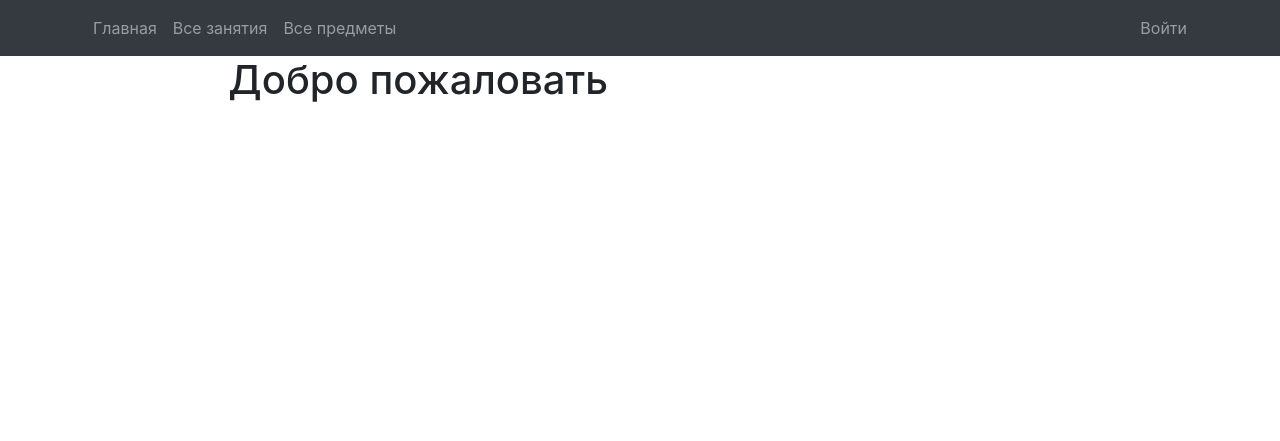
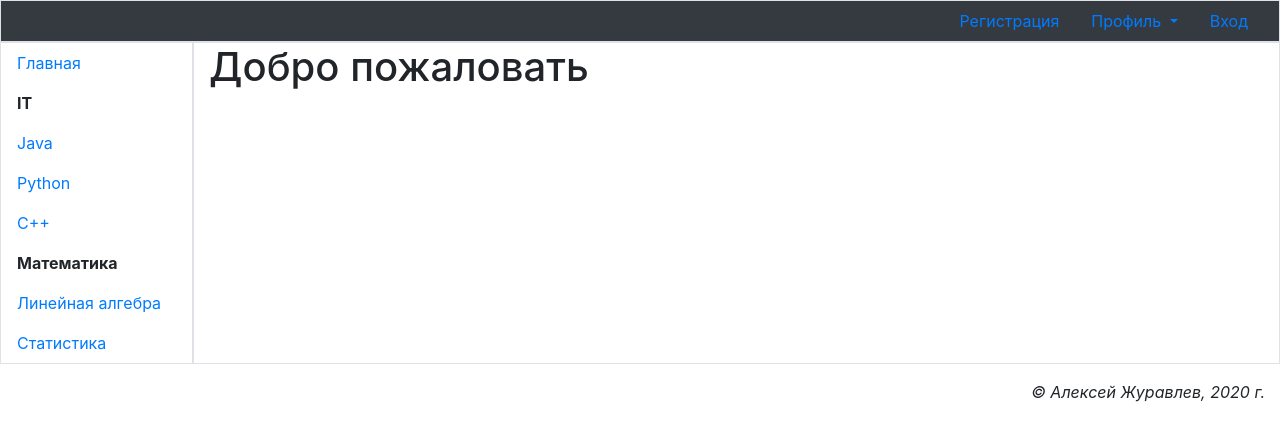
Before and after one commit to Afsent/education-platform, a Django app: template lwm/templates/main.html in a window 1280 px wide. Shown: the top 441 px of the page. Run offline with Django 3.2, Linux system fonts and the light colour scheme; the template is opened without the code that fills it, so the values that code supplies are empty; some libraries are stand-ins or nearby versions.

Commit message:
Refactor navbar

```diff
--- a/education_platform/settings.py
+++ b/education_platform/settings.py
@@ -35,7 +35,8 @@ INSTALLED_APPS = [
     'django.contrib.sessions',
     'django.contrib.messages',
     'django.contrib.staticfiles',
-    'lwm.apps.LwmConfig'
+    'lwm.apps.LwmConfig',
+    'bootstrap4',
 ]
 
 MIDDLEWARE = [
@@ -101,7 +102,7 @@ AUTH_PASSWORD_VALIDATORS = [
 # Internationalization
 # https://docs.djangoproject.com/en/3.0/topics/i18n/
 
-LANGUAGE_CODE = 'en-us'
+LANGUAGE_CODE = 'ru-ru'
 
 TIME_ZONE = 'UTC'
 
--- a/lwm/apps.py
+++ b/lwm/apps.py
@@ -3,3 +3,4 @@ from django.apps import AppConfig
 
 class LwmConfig(AppConfig):
     name = 'lwm'
+    verbose_name = 'Платформа онлайн образования'
--- a/lwm/templates/base_generic.html
+++ /dev/null
@@ -1,62 +0,0 @@
-<!DOCTYPE html>
-<html lang="en">
-<head>
-
-    {% block title %}<title>Learn With Me</title>{% endblock %}
-    <meta charset="utf-8">
-    <meta name="viewport" content="width=device-width, initial-scale=1">
-    <link rel="stylesheet"
-          href="https://stackpath.bootstrapcdn.com/bootstrap/4.4.1/css/bootstrap.min.css"
-          integrity="sha384-Vkoo8x4CGsO3+Hhxv8T/Q5PaXtkKtu6ug5TOeNV6gBiFeWPGFN9MuhOf23Q9Ifjh"
-          crossorigin="anonymous">
-    <script src="https://ajax.googleapis.com/ajax/libs/jquery/1.12.4/jquery.min.js"></script>
-    <script src="https://maxcdn.bootstrapcdn.com/bootstrap/3.3.7/js/bootstrap.min.js"></script>
-</head>
-
-<body>
-{% block sidebar %}
-    <nav class="navbar navbar-expand-lg navbar-dark bg-dark">
-        <div class="container">
-            <div class="collapse navbar-collapse" id="navbarNav">
-                <ul class="navbar-nav">
-                    <li class="nav-item"><a class="nav-link" href=
-                            "{% url 'main' %}">Главная</a></li>
-                    <li class="nav-item"><a class="nav-link"
-                                            href="">Все занятия</a></li>
-                    <li class="nav-item"><a class="nav-link"
-                                            href="">Все предметы</a></li>
-                </ul>
-            </div>
-
-            <ul class="nav navbar-nav navbar-right">
-                {% if user.is_authenticated %}
-                    <li class="navbar-text" style='color: #19865C'>Привет,
-                        {{ user.get_username }} </li>
-                    <li class="nav-item">
-                        <a class="nav-link" href="{% url 'logout' %}?next
-                        ={{ request.path }}">Выход</a>
-                    </li>
-                {% else %}
-                    <li class="nav-item">
-                        <a class="nav-link" href="{% url 'login' %}?next
-                        ={{ request.path }}">Войти</a>
-                    </li>
-                {% endif %}
-            </ul>
-        </div>
-    </nav>
-{% endblock %}
-<div class="container-fluid">
-
-    <div class="row">
-        <div class="col-sm-2">
-
-        </div>
-        <div class="col-sm-10 ">
-            {% block content %}{% endblock %}
-        </div>
-    </div>
-
-</div>
-</body>
-</html>
--- /dev/null
+++ b/lwm/templates/layout/basic.html
@@ -0,0 +1,74 @@
+{% load bootstrap4 %}
+{% load static %}
+<!DOCTYPE html>
+<html>
+<head>
+    <meta http-equiv="Content-Type"
+          content="text/html; charset=utf-8">
+    <meta name="viewport"
+          content="width=device-width, initial-scale=l, shrink-to-fit=no">
+    <title>{% block title %}Главная{% endblock %} - Learn With Me </title>
+    {% bootstrap_css %}
+    <link rel="stylesheet" type="text/css"
+          href="{% static 'main/style.css' %}">
+    {% bootstrap_javascript jquery='slim' %}
+</head>
+<body class="container-fluid">
+<div class="row">
+    <ul class="col nav justify-content-end border navbar-dark bg-dark">
+        <li class="nav-item">
+            <a class="nav-link"
+               href="#">Регистрация
+            </a>
+        </li>
+        <li class="nav-item dropdown">
+            <a class="nav-link dropdown-toggle"
+               data-toggle="dropdown" href="#"
+               role="button" aria-haspopup="true"
+               aria-expanded="false">Профиль
+            </a>
+            <div class="dropdown-menu">
+                <a class="dropdown-item" href="#">Moи
+                    курсы
+                </a>
+                <a class="dropdown-item" href="#">Изменить личные
+                    данные
+                </a>
+                <a class="dropdown-item" href="#">Изменить
+                    пароль
+                </a>
+                <div class="dropdown-divider"></div>
+                <a class="dropdown-item" href="#">Выйти</a>
+                <div class="dropdown-divider"></div>
+                <a class="dropdown-item" href="#">Удалить</a>
+            </div>
+        </li>
+        <li class="nav-item"><a class="nav-link"
+                                href="#">Bxoд</a></li>
+    </ul>
+</div>
+<div class="row">
+    <nav class="col-md-auto nav flex-column border">
+        <a class="nav-link root"
+           href="{% url 'main' %}">Главная
+        </a>
+        <span class=" nav-link root font-weight-bold">IT</span>
+        <a class="nav-link" href="#">Java</a>
+        <a class="nav-link" href="#">Python</a>
+        <a class="nav-link" href="#">C++</a>
+        <span class="nav-link root font-weight-bold" href="#">Математика</span>
+        <a class="nav-link" href="#">Линейная алгебра</a>
+        <a class="nav-link" href="#">Статистика</a>
+    </nav>
+    <section class="col border ру-2">
+        {% bootstrap_messages %}
+        {% block content %}
+
+        {% endblock %}
+    </section>
+</div>
+<footer class="mt-3">
+    <p class="text-right font-italic">&copy; Алексей Журавлев, 2020 г.</p>
+</footer>
+</body>
+</html>
--- a/lwm/templates/main.html
+++ b/lwm/templates/main.html
@@ -1,4 +1,4 @@
-{% extends "base_generic.html" %}
+{% extends "layout/basic.html" %}
 
 {% block content %}
     <h1>Добро пожаловать</h1>
--- a/lwm/views.py
+++ b/lwm/views.py
@@ -1,3 +1,6 @@
+from django.contrib.auth import forms
+from django.http import HttpResponseRedirect
+from django.contrib.auth.forms import UserCreationForm
 from django.shortcuts import render
 from .models import Lessons
 from django.contrib.auth.decorators import login_required
--- a/templates/registration/logged_out.html
+++ b/templates/registration/logged_out.html
@@ -1,4 +1,4 @@
-{% extends "base_generic.html" %}
+{% extends "layout/basic.html" %}
 
 {% block content %}
 <p>Logged out!</p>
--- a/templates/registration/login.html
+++ b/templates/registration/login.html
@@ -1,4 +1,4 @@
-{% extends "base_generic.html" %}
+{% extends "layout/basic.html" %}
 
 {% block content %}
 
```
